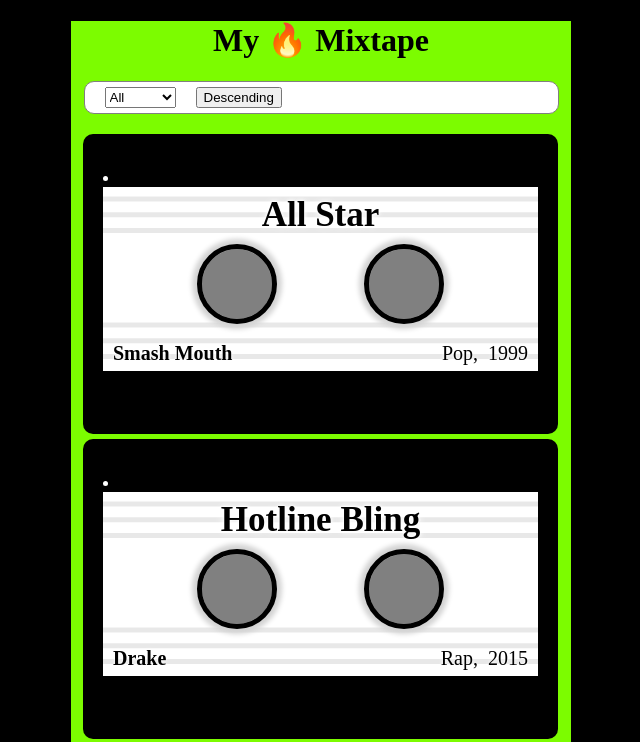
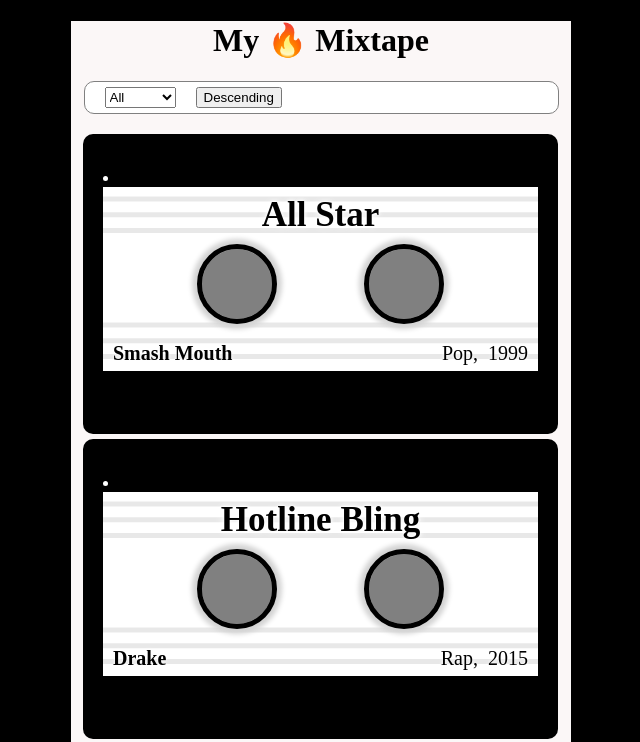
Before and after one commit to Nathana2022/Mixtape, a React (Vite) app: page / in a window 1280 px wide. Shown: the top 742 px of the page, without its empty margins (319-959 px from the left). Built offline with nearby package versions, Linux system fonts and the light colour scheme.

Commit message:
Dernier commit avant sumission

```diff
--- a/src/App.css
+++ b/src/App.css
@@ -6,7 +6,7 @@
   }
 
   body {
-    font-family: 'Roboto';
+    font-family: "Montserrat", "Roboto", "Open Sans", "Lato"
   }
 
   .App {
--- a/src/Controls.jsx
+++ b/src/Controls.jsx
@@ -12,6 +12,7 @@
         <option value="rap">Rap</option>
         <option value="hip hop">Hip Hop</option>
         <option value="rock">Rock</option>
+        <option value="gospel">Gospel</option>
       </select>
       <button onClick={() => {setSortOrder(!sortOrder)}}>
         {sortOrder === true ? 'Descending' : 'Ascending'}
--- a/src/SongList.jsx
+++ b/src/SongList.jsx
@@ -18,7 +18,6 @@
         <Song key={song.name} {...song} />
       ))
       }
-      {/* <h2>TODO: Update taste in music...?</h2> */}
     </div>
   );
 };
--- a/src/index.css
+++ b/src/index.css
@@ -12,7 +12,7 @@
     margin: auto;
     max-width: 500px;
     background: fixed;
-    background-color: lawngreen;
+    background-color: rgb(251, 247, 247);
   }
 
   .heading {
```
Also changed, not shown: src/App.jsx (+0 -9 lines).
